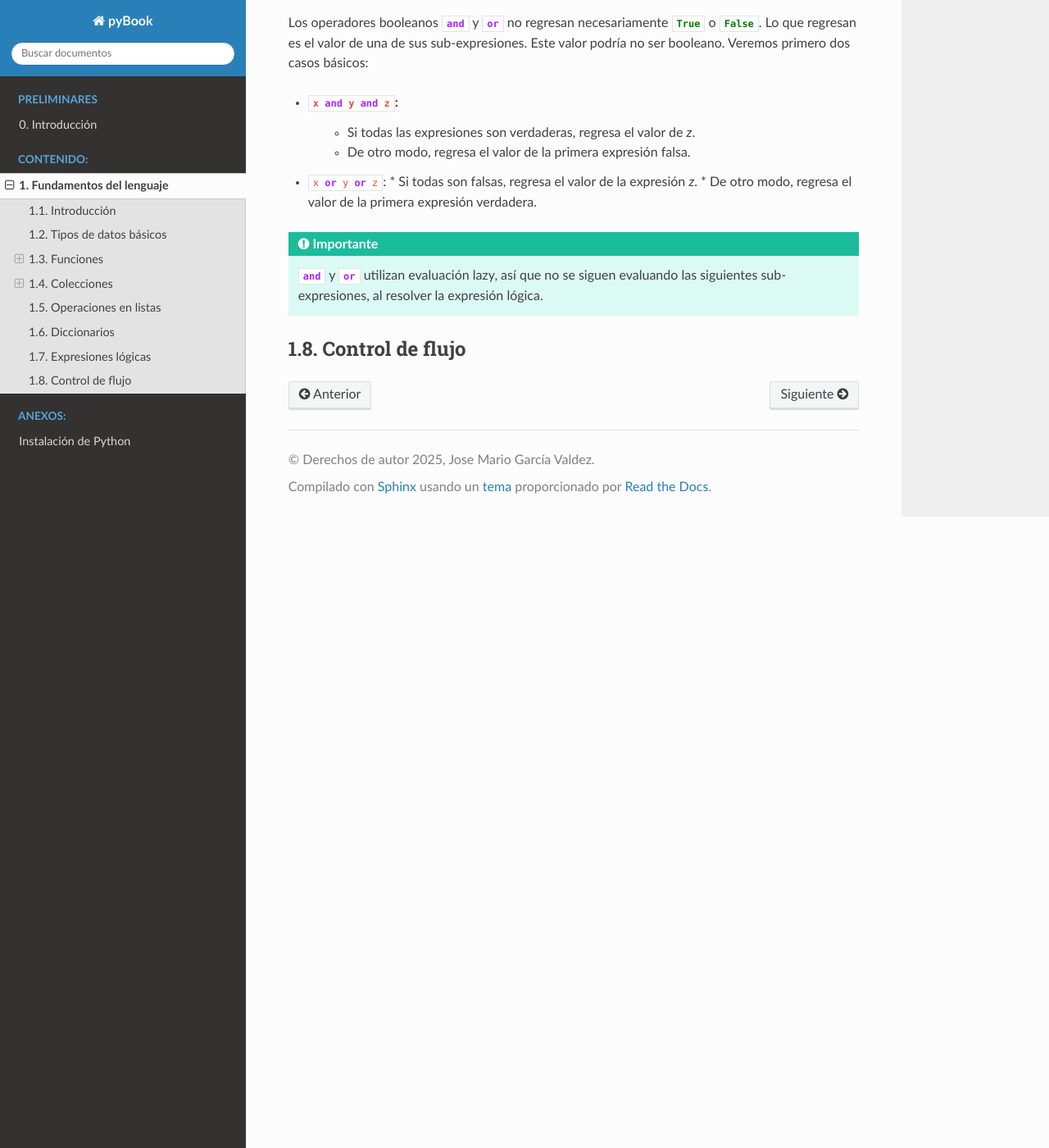
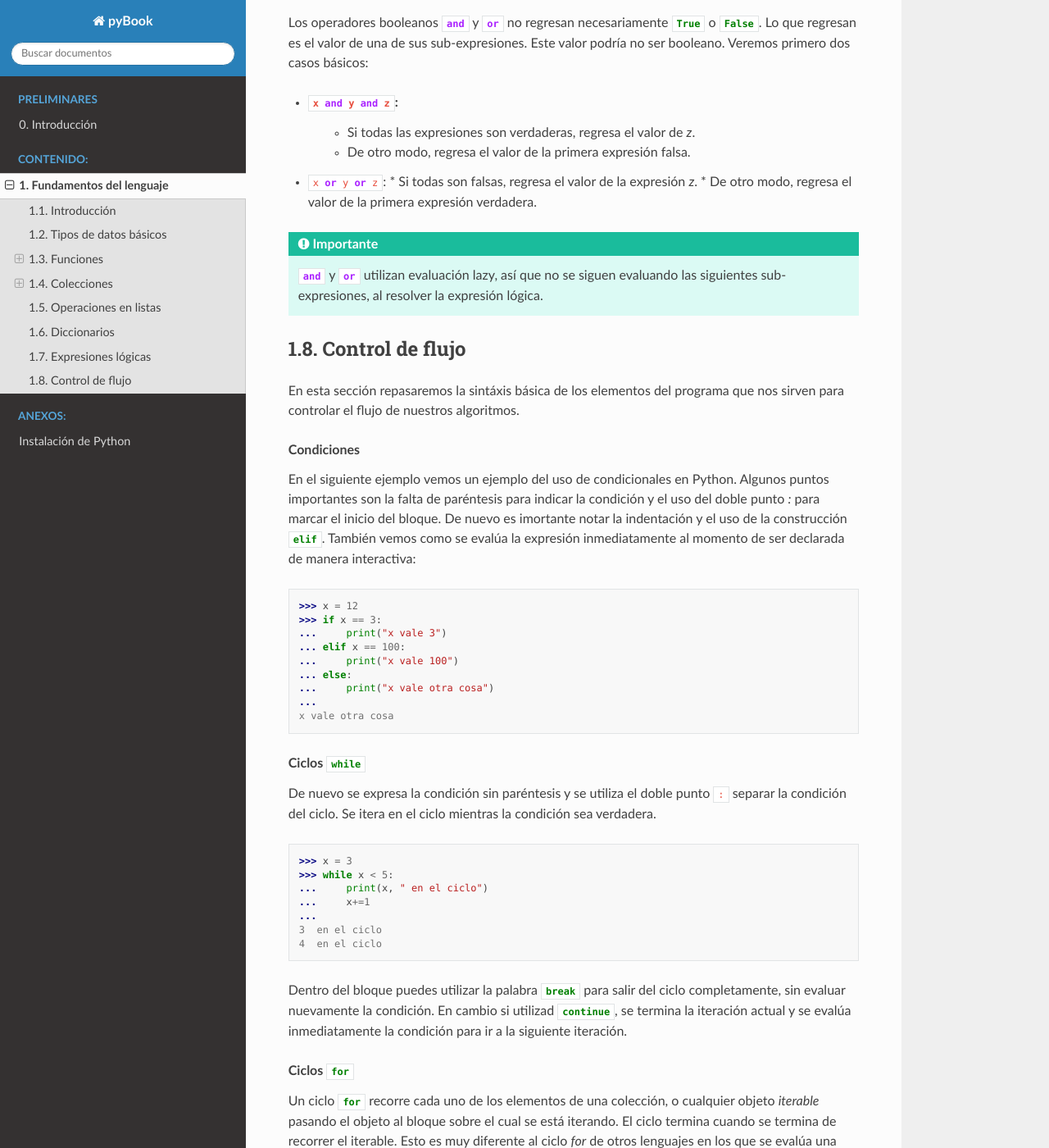
Before and after one commit to mariosky/python-book, a Sphinx documentation site: the page built from docs/source/fundamentos.rst, in a window 1280 px wide and 1400 px high, scrolled down 21871 px. Shown: the whole window at 82% size. Built offline with Sphinx 7.4.7 and the Read the Docs theme 3.1.0, drawn with Linux system fonts in a browser that asks for light colours; some of the changed text lies outside the part shown.

Commit message:
fundamentos

```diff
--- a/docs/source/fundamentos.rst
+++ b/docs/source/fundamentos.rst
@@ -1086,3 +1086,84 @@ Veremos primero dos casos básicos:
 
 Control de flujo
 ----------------
+
+En esta sección repasaremos la sintáxis básica de los elementos
+del programa que nos sirven para controlar el flujo de nuestros
+algoritmos.
+
+
+.. rubric::  Condiciones
+
+En el siguiente ejemplo vemos un ejemplo del uso de condicionales
+en Python. Algunos puntos importantes son la falta de paréntesis
+para indicar la condición y el uso del doble punto `:` para marcar
+el inicio del bloque. De nuevo es imortante notar la indentación y
+el uso de la construcción :python:`elif`. También vemos como se
+evalúa la expresión inmediatamente al momento de ser declarada de
+manera interactiva:
+
+.. code-block:: python
+
+   >>> x = 12
+   >>> if x == 3:
+   ...     print("x vale 3")
+   ... elif x == 100:
+   ...     print("x vale 100")
+   ... else:
+   ...     print("x vale otra cosa")
+   ...
+   x vale otra cosa
+
+
+.. rubric::  Ciclos :python:`while`
+
+De nuevo se expresa la condición sin paréntesis y se utiliza
+el doble punto ``:`` separar la condición del ciclo. Se itera
+en el ciclo mientras la condición sea verdadera.
+
+.. code-block:: python
+
+   >>> x = 3
+   >>> while x < 5:
+   ...     print(x, " en el ciclo")
+   ...     x+=1
+   ...
+   3  en el ciclo
+   4  en el ciclo
+
+Dentro del bloque puedes utilizar la palabra :python:`break` para salir del ciclo completamente,
+sin evaluar nuevamente la condición. En cambio si utilizad :python:`continue`, se termina la
+iteración actual y se evalúa inmediatamente la condición para ir a la siguiente iteración.
+
+
+.. rubric::  Ciclos :python:`for`
+
+Un ciclo :python:`for` recorre cada uno de los elementos de una colección, o
+cualquier objeto `iterable` pasando el objeto al bloque sobre el cual se está
+iterando. El ciclo termina cuando se termina de recorrer el iterable. Esto
+es muy diferente al ciclo `for` de otros lenguajes en los que se evalúa una condición
+para evaluar si se debe continual con la siguiente iteración. Este
+tipo de iteraciones resulta más natural la mayoría de las veces. Otros lenguajes
+de programación han agregado esta funcionalidad. Por ejemplo, C# cuenta con la construcción
+``foreach``. La sintáxis sería:
+
+.. code-block:: python
+
+   for <elemento> in <colección>:
+      <sentencias>
+
+<colección>
+   Si <colección> es una lista o tupla, el ciclo for recorre cada elemento de la colección.
+   Si <colección> es una cadena, entonces el ciclo  recorre cada carácter de la cadena.
+<elemento>
+   Es un nobre local para referirnos al objeto de la colección que estamos visitando en
+   la iteración actual.
+   Puede ser un patrón para desempar elementos del contenedor. Veremos un ejemplo de esto
+   a continuación.
+<sentencias>
+   Es el bloque de código en python que queremos ejecutar en cada iteración.
+
+.. code-block:: python
+
+   for caracter in 'Hello World':
+       print(caracter)
```
